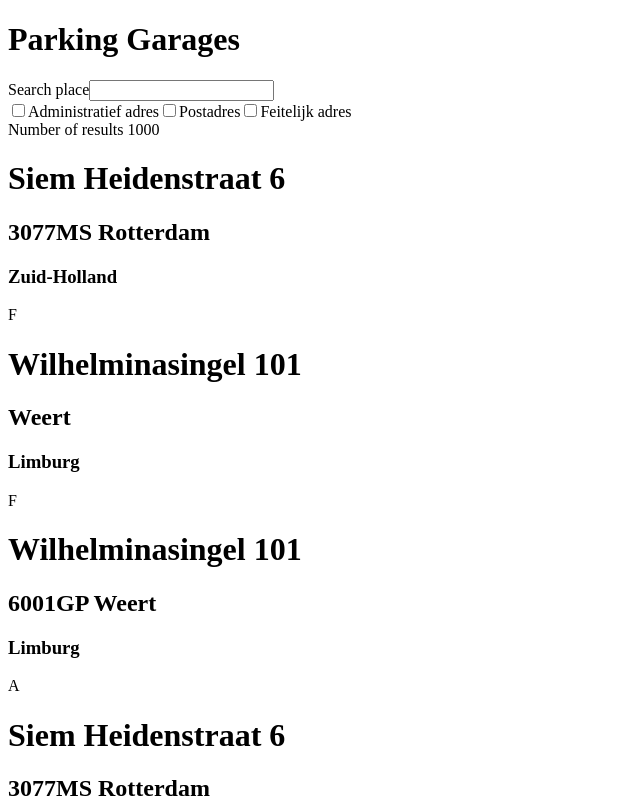
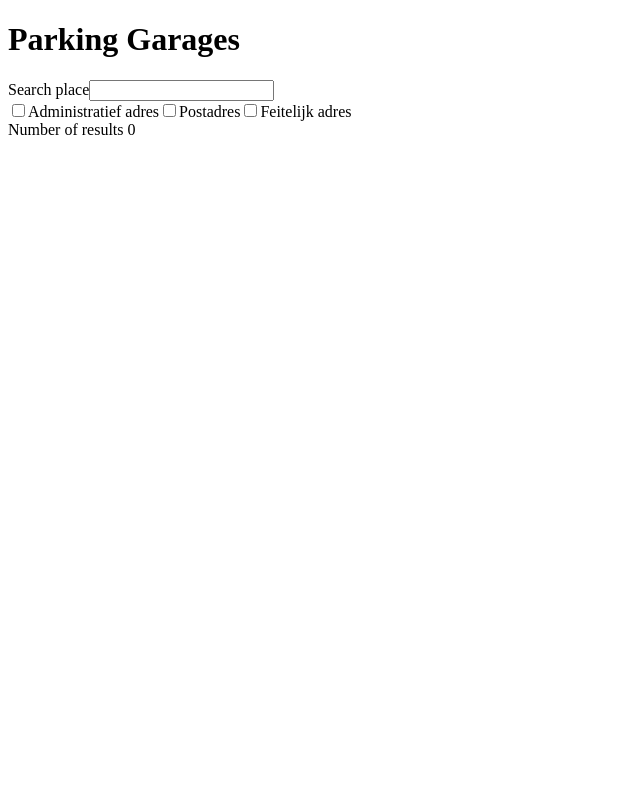
Before and after one commit to timothyveldhuizen/vue-parking-garage, a Vue app in the folder app/: page / in a window 1280 px wide. Shown: the top 800 px of the page, without its empty margins (0-640 px from the left). Built offline with nearby package versions, Linux system fonts and the light colour scheme.

Commit message:
refactored filtering, updated readme

```diff
--- a/app/src/components/ParkingGarages.vue
+++ b/app/src/components/ParkingGarages.vue
@@ -3,7 +3,7 @@
   <h1>Parking Garages</h1>
   <SearchPlace @handleSearchTextChange="onSearchTextChange" />
   <SearchFilter @handleSearchFilterChange="onSearchFilterChange" />
-  <ParkingGarageList :list="listParkingGarages" />
+  <ParkingGarageList :list="filteredListParkingGarages" />
 </div>
 </template>
 
@@ -22,17 +22,24 @@ export default {
   },
   data() {
     return {
+      filterPlace: '',
+      filterType: [],
       listParkingGarages: dataParkingGarageList,
+    }
+  },
+  computed: {
+    filteredListParkingGarages() {
+      return dataParkingGarageList
+        .filter(item => item.place ? item.place.toLowerCase().includes(this.filterPlace.toLowerCase()) : false)
+        .filter(item => item.parkingaddresstype ? this.filterType.includes(item.parkingaddresstype) : false)
     }
   },
   methods: {
     onSearchTextChange(place) {
-      this.listParkingGarages = dataParkingGarageList
-        .filter(item => item.place ? item.place.toLowerCase().includes(place.toLowerCase()) : false)
+      this.filterPlace = place;
     },
     onSearchFilterChange(parkingFilterTypes) {
-      this.listParkingGarages = dataParkingGarageList
-        .filter(item => parkingFilterTypes ? parkingFilterTypes.includes(item.parkingaddresstype) : false)
+      this.filterType = parkingFilterTypes;
     },
   }
 }
--- a/package.json
+++ b/package.json
@@ -4,6 +4,7 @@
   "description": "",
   "main": "index.js",
   "scripts": {
+    "start": "cd app && npx yarn serve",
     "test": "echo \"Error: no test specified\" && exit 1"
   },
   "repository": {
```
Also changed, not shown: 1 other file (tests, documents, lock files or other folders).
